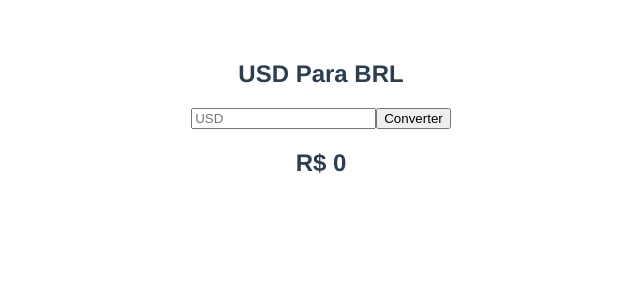
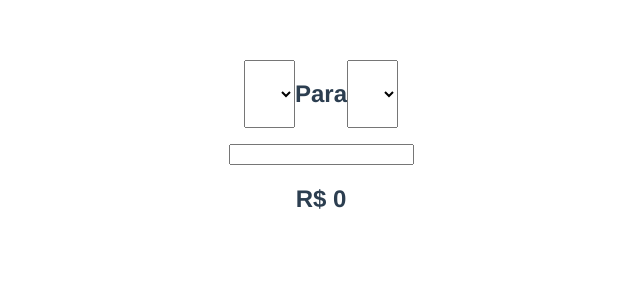
Before and after one commit to sahev/vueConversor, a Vue app: page / in a window 1280 px wide. Shown: the top 300 px of the page, without its empty margins (319-959 px from the left). Built offline with nearby package versions, Linux system fonts and the light colour scheme.

Commit message:
Inclusão de alteração de moedas

```diff
--- a/package.json
+++ b/package.json
@@ -8,8 +8,10 @@
     "lint": "vue-cli-service lint"
   },
   "dependencies": {
+    "axios": "^0.19.2",
     "core-js": "^3.6.4",
-    "vue": "^2.6.11"
+    "vue": "^2.6.11",
+    "vue-axios": "^2.1.5"
   },
   "devDependencies": {
     "@vue/cli-plugin-babel": "~4.2.0",
--- a/src/App.vue
+++ b/src/App.vue
@@ -1,7 +1,7 @@
 <template>
   <div id="app">
 
-      <Conversor moedaA="USD" moedaB="BRL"/>
+      <Conversor/>
 
   </div>
 
--- a/src/Conversor.vue
+++ b/src/Conversor.vue
@@ -1,59 +1,78 @@
 <template>
-
-    <div class="conversor">
-
-        <h2>{{moedaA}} Para {{moedaB}}</h2>
-        <input type ="text" v-model="moedaA_value" v-bind:placeholder="moedaA">
-        <input type="button" value="Converter" v-on:click="converter">
-        <h2>R$ {{moedaB_value}}</h2>
+  <div>
+    <div class="container-title">
+      <select id="moedas" v-model="moedaAType">
+        <option v-for="moeda in moedas" :key="moeda.id" :value="moeda.name">{{ moeda.name }}</option>
+      </select>
+      <h2>Para</h2>
+      <select id="moedas" v-model="moedaBType">
+        <option
+          v-show="moeda.name !== moedaAType"
+          v-for="moeda in moedas"
+          :key="moeda.id"
+          :value="moeda.name"
+        >{{ moeda.name }}</option>
+      </select>
     </div>
+    <input type="text" v-model="moedaValue" :placeholder="moedaAType" @keydown="converter" />
+    <!-- <input type="button" value="Converter" @click="converter" /> -->
+    <h2>R$ {{result}}</h2>
+  </div>
 </template>
 
 <script>
+import axios from "axios";
+
 export default {
-     name: "Conversor",
-     props: ["moedaA","moedaB"],
-        data(){
-            return{
-                moedaA_value: "",
-                moedaB_value: 0
+  name: "Conversor",
+  data() {
+    return {
+      moedaAType: "",
+      moedaBType: "",
+      moedas: [
+        { id: 1, name: "BRL" },
+        { id: 2, name: "USD" },
+        { id: 3, name: "NZD" }
+      ],
+      moedaValue: "",
+      result: 0
+    };
+  },
+  methods: {
+    converter() {
+      if (this.moedaValue === "") {
+        alert("Coloque o valor desejado");
+      }
+      if (this.moedaAType === this.moedaBType) {
+        alert("Moedas iguais");
+      }
 
-            };
+      let url = `https://api.exchangeratesapi.io/latest?base=${this.moedaAType}`;
 
-        },
+      // fetch(url)
+      //   .then(res => {
+      //     return res.json();
+      //   })
+      //   .then(json => {
+      //     let cotacaoA = json.rates[this.moedaBType];
+      //     this.result = (cotacaoA * this.moedaValue).toFixed(2);
+      //   });
 
-methods: {
-    converter(){
-        console.log("converter method "+this.moedaB_value+"");
-        let a = this.moedaA;
-        let b = this.moedaB;
-        let url = "https://api.exchangeratesapi.io/latest?symbols="+a+","+b+"";
+      axios.get(url).then(res => {
+          console.log(res);
 
-        fetch(url)
-            .then(res => {
-                return res.json();
-        })
-        .then(json => {
-            console.log(json);
-            let cotacao = json["rates"].BRL;
-
-            let cotacaobrl = json["rates"].BRL;
-            let cotacaousd = json["rates"].USD;
-
-            //this.moedaB_value = (cotacao * this.moedaA_value);
-            this.moedaB_value = (cotacao * this.moedaA_value).toFixed(2);
-
-            console.log("cotacao BRL "+cotacaobrl+"; cotacao USD "+cotacaousd+"");
-            console.log("converter method "+this.moedaA_value+" "+this.moedaB_value+"");
-
+          let cotacaoA = res.data.rates[this.moedaBType];
+          this.result = (cotacaoA * this.moedaValue).toFixed(2);
         });
     }
-}
+  }
 };
-
-
 </script>
 
 <style scoped>
-
+.container-title {
+  display: flex;
+  justify-content: center;
+  padding-bottom: 1rem;
+}
 </style>
```
Also changed, not shown: 1 other file (tests, documents, lock files or other folders).
